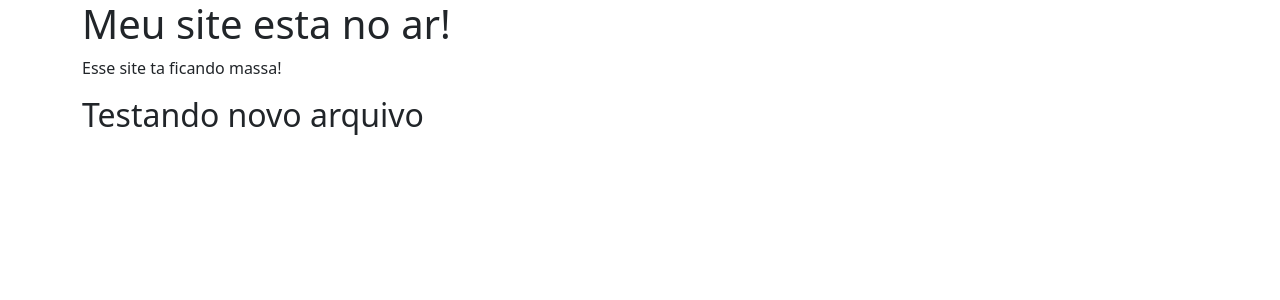
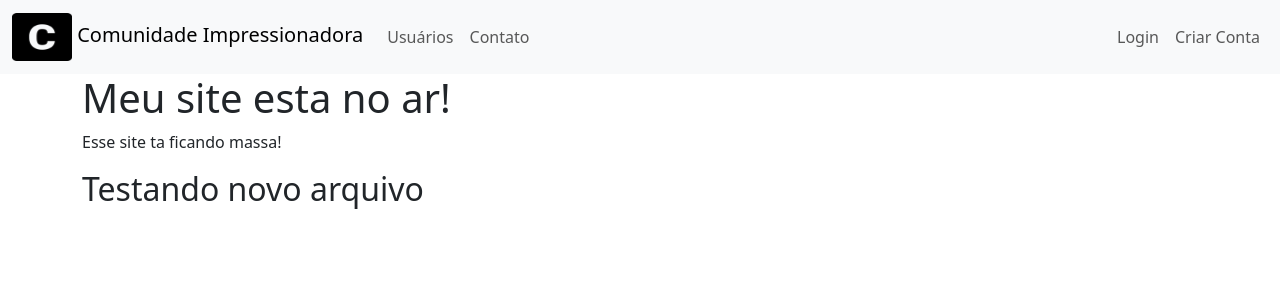
Before and after one commit to lucasamaral296/sitecomunidadeFLASK, a Flask app: page / in a window 1280 px wide. Shown: the top 300 px of the page. Run offline with Flask 3, Linux system fonts and the light colour scheme.

Commit message:
adicionando navbar

```diff
--- a/templates/base.html
+++ b/templates/base.html
@@ -11,6 +11,8 @@
 </head>
 <body>
 
+ {% include 'navbar.html' %}
+
   {% block body %}
   {% endblock %}
     <script src="https://cdn.jsdelivr.net/npm/bootstrap@5.3.0/dist/js/bootstrap.bundle.min.js" integrity="sha384-geWF76RCwLtnZ8qwWowPQNguL3RmwHVBC9FhGdlKrxdiJJigb/j/68SIy3Te4Bkz" crossorigin="anonymous"></script>
--- /dev/null
+++ b/templates/navbar.html
@@ -0,0 +1,29 @@
+<nav class="navbar navbar-expand-lg navbar-light bg-light">
+  <div class="container-fluid">
+    <a class="navbar-brand" href="/">
+      <img src="{{ url_for('static', filename='imagens/clogo.png') }}" alt="" width="60" height="48" class="d-inline-block">
+      Comunidade Impressionadora
+    </a>
+    <button class="navbar-toggler" type="button" data-bs-toggle="collapse" data-bs-target="#navbarSupportedContent" aria-controls="navbarSupportedContent" aria-expanded="false" aria-label="Toggle navigation">
+      <span class="navbar-toggler-icon"></span>
+    </button>
+    <div class="collapse navbar-collapse" id="navbarSupportedContent">
+      <ul class="navbar-nav me-auto mb-2 mb-lg-0">
+        <li class="nav-item">
+          <a class="nav-link" href="/usuarios">Usuários</a>
+        </li>
+        <li class="nav-item">
+          <a class="nav-link" href="/contato">Contato</a>
+        </li>
+      </ul>
+      <ul class="navbar-nav">
+        <li class="nav-item">
+          <a class="nav-link" href="#">Login</a>
+        </li>
+        <li class="nav-item">
+          <a class="nav-link" href="#">Criar Conta</a>
+        </li>
+      </ul>
+    </div>
+  </div>
+</nav>
```
Also changed, not shown: static/imagens/clogo.png (added).
